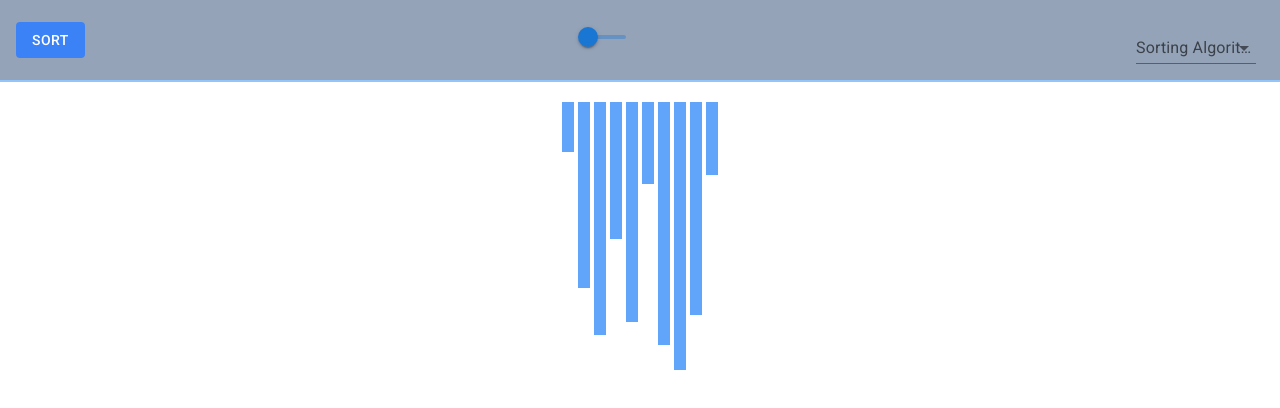
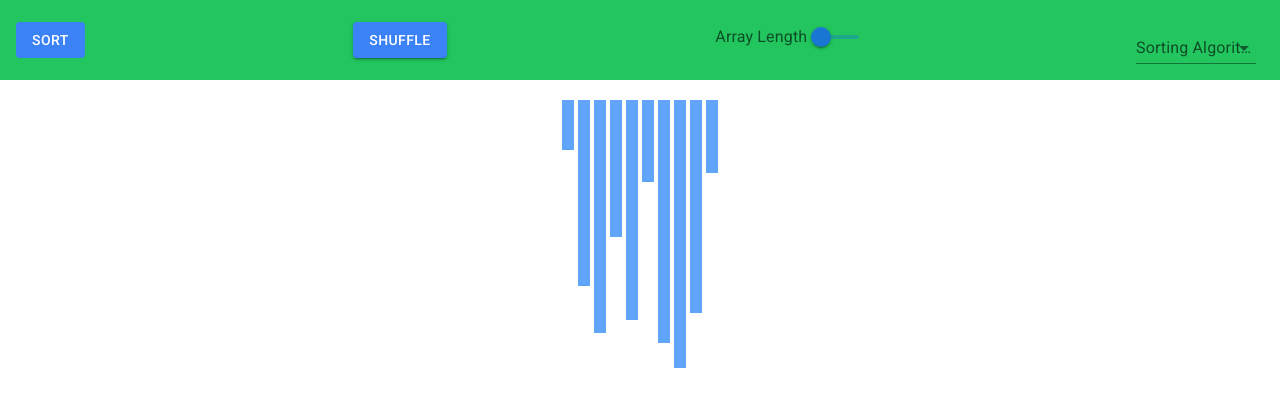
Before and after one commit to habibullah-rezaie/sorting-algorithm-visualizer, a React (Create React App) app: page / in a window 1280 px wide. Shown: the top 408 px of the page. Built offline with nearby package versions, Linux system fonts and the light colour scheme.

Commit message:
Add two new algorithms

```diff
--- a/src/App.tsx
+++ b/src/App.tsx
@@ -5,11 +5,14 @@ import {
 	MenuItem,
 	Select,
 	Slider,
+	Typography,
 } from "@mui/material";
 import React from "react";
 import HeapSort from "./algorithms/HeapSort";
 import { MergeSort } from "./algorithms/MergeSort";
-import { Sort } from "./algorithms/Sort";
+import QuickSort from "./algorithms/QuickSort";
+import SelectionSort from "./algorithms/SelectionSort";
+import { Sort, SortCallbacks } from "./algorithms/Sort";
 import "./App.css";
 import Bars from "./components/Bars";
 
@@ -17,22 +20,21 @@ import Bars from "./components/Bars";
 // TODO: change width of bar based on size
 // TODO: set a fixed width for bar section
 
+(window as any).SelectionSort = SelectionSort;
+(window as any).QuickSort = QuickSort;
 export type SorterEvent =
-	| { type: "compare"; aId: string; bId: string }
+	| { type: "compare"; aId: string; bId: string; willSwap: boolean }
 	| { type: "swap"; aId: string; bId: string }
 	| { type: "visit"; id: string }
 	| { type: "move"; id: string; blocks: number };
+
 function App() {
 	const [barsCount, setBarsCount] = React.useState(10);
-	const [speed, setSpeed] = React.useState(0);
 	const [events, setEvents] = React.useState<SorterEvent[]>([]);
 	const [isVisualizing, setIsVisualizing] = React.useState(false);
 	const [randomArr, setRandomArr] = React.useState(() =>
 		getRandNumArr(barsCount)
 	);
-
-	const heapSorter = new HeapSort({});
-	console.log(heapSorter.sort([...randomArr]));
 
 	const barsCountRef = React.useRef(barsCount);
 	React.useEffect(() => {
@@ -43,6 +45,8 @@ function App() {
 	}, [barsCount, isVisualizing]);
 
 	React.useEffect(() => {
+		if (isVisualizing) {
+			const speed = 530 - barsCount * 3; // every bar means 3 ms
 			const id = setTimeout(() => {
 				if (events.length > 0) {
 					const newEvents = [...events];
@@ -54,7 +58,8 @@ function App() {
 			}, speed);
 
 			return () => clearTimeout(id);
-	}, [events, speed]);
+		}
+	}, [barsCount, events, isVisualizing]);
 
 	React.useEffect(() => {
 		const currentEvent = events["0"];
@@ -95,44 +100,69 @@ function App() {
 		const events: SorterEvent[] = [];
 
 		let sorter: Sort | null = null;
-		if (algo === "MERGE_SORT") {
+		const defaultCallBacks: SortCallbacks = {
+			compareCallback: (aId, bId, result, willSwap = false) => {
+				events.push({ type: "compare", aId, bId, willSwap });
+			},
+			swapCallback: (aId, bId) => {
+				events.push({ type: "swap", aId, bId });
+			},
+		};
+
+		switch (algo) {
+			case "MERGE_SORT": {
 				sorter = new MergeSort({
-				compareCallback: (aId, bId, result) => {
-					if (result === "greater") events.push({ type: "compare", aId, bId });
-				},
+					...defaultCallBacks,
 					moveCallback: (id, blocks) => {
 						events.push({ type: "move", id, blocks });
 					},
 				});
-		} else if (algo === "HEAP_SORT") {
+				break;
+			}
+			case "HEAP_SORT": {
 				sorter = new HeapSort({
-				compareCallback: (aId, bId, result) => {
-					if (result === "greater") events.push({ type: "compare", aId, bId });
-				},
-				swapCallback: (aId, bId) => {
-					events.push({ type: "swap", aId, bId });
-				},
+					...defaultCallBacks,
 				});
+
+				break;
+			}
+			case "QUICK_SORT": {
+				sorter = new QuickSort({
+					...defaultCallBacks,
+				});
+				break;
+			}
+			case "SELECTION_SORT": {
+				sorter = new SelectionSort({
+					...defaultCallBacks,
+				});
+				break;
+			}
+			default:
+				break;
 		}
 
 		if (sorter) {
-			sorter.sort(randomArr);
+			const arr = sorter.sort(randomArr);
 			setEvents(events);
 			setIsVisualizing(true);
-			if (events.length > 0) {
-				setSpeed((60 * 1000) / events.length);
-			}
 		}
 	}
 
 	return (
 		<div className="App">
-			<div className="py-2 px-4 border-b-2 border-blue-300 bg-slate-400">
+			<div className="py-2 px-4 bg-green-500">
 				<SortingForm
 					barsCount={barsCount}
-					setBarsCount={setBarsCount}
+					setBarsCount={(count) => {
+						if (!isVisualizing) setBarsCount(count);
+					}}
 					onSort={handleSort}
 					disableSubmit={isVisualizing}
+					onShuffle={() => {
+						setRandomArr(getRandNumArr(barsCount));
+						if (isVisualizing) setIsVisualizing(false);
+					}}
 				/>
 			</div>
 			<div className="mt-5">
@@ -144,18 +174,24 @@ function App() {
 
 export default App;
 
-type SortingAlgorithms = "MERGE_SORT" | "HEAP_SORT";
+type SortingAlgorithms =
+	| "MERGE_SORT"
+	| "HEAP_SORT"
+	| "QUICK_SORT"
+	| "SELECTION_SORT";
 
 function SortingForm({
 	barsCount,
 	setBarsCount,
 	onSort,
 	disableSubmit = false,
+	onShuffle,
 }: {
 	barsCount: number;
-	setBarsCount: React.Dispatch<React.SetStateAction<number>>;
+	setBarsCount: (count: number) => void;
 	onSort(algorith: SortingAlgorithms): void;
 	disableSubmit?: boolean;
+	onShuffle: () => void;
 }) {
 	type AlgoOptions = SortingAlgorithms | "";
 
@@ -163,7 +199,7 @@ function SortingForm({
 
 	return (
 		<form
-			className="w-full flex flex-row justify-between items-center"
+			className="w-full flex flex-row flex-wrap justify-between items-center"
 			onSubmit={(e) => {
 				e.preventDefault();
 
@@ -181,11 +217,23 @@ function SortingForm({
 			>
 				Sort
 			</Button>
+			<Button
+				className="h-fit py-1 rounded-md to-blue-500"
+				variant="contained"
+				onClick={onShuffle}
+				style={{ color: "white", backgroundColor: "#3b82f6" }}
+			>
+				Shuffle
+			</Button>
+			<div className="w-fit flex flex-row space-x-3 items-center">
+				<Typography id="slider label" gutterBottom className={"text-black/60"}>
+					Array Length
+				</Typography>
 				<div className="w-10">
 					<Slider
-					aria-label="Array Size"
+						aria-label="Array Length"
 						value={barsCount}
-					onChange={(e, value) => {
+						onChange={(_, value) => {
 							if (!(value instanceof Array)) {
 								setBarsCount(value);
 							}
@@ -194,12 +242,11 @@ function SortingForm({
 						max={170}
 					/>
 				</div>
+			</div>
 			<FormControl variant="standard" sx={{ m: 1, minWidth: 120 }}>
-				<InputLabel id="demo-simple-select-standard-label">
-					Sorting Algorithm
-				</InputLabel>
+				<InputLabel id="algoSelctor">Sorting Algorithm</InputLabel>
 				<Select
-					labelId="demo-simple-select-standard-label"
+					labelId="algoSelctor"
 					id="demo-simple-select-standard"
 					value={algo}
 					onChange={(e) => setAlgo(e.target.value as AlgoOptions)}
@@ -210,6 +257,8 @@ function SortingForm({
 					</MenuItem>
 					<MenuItem value={"MERGE_SORT"}>Merge Sort</MenuItem>
 					<MenuItem value={"HEAP_SORT"}>Heap Sort</MenuItem>
+					<MenuItem value={"QUICK_SORT"}>Quick Sort</MenuItem>
+					<MenuItem value={"SELECTION_SORT"}>Selection Sort</MenuItem>
 				</Select>
 			</FormControl>
 		</form>
```
Lines whose indentation alone changed are shown as unchanged.
